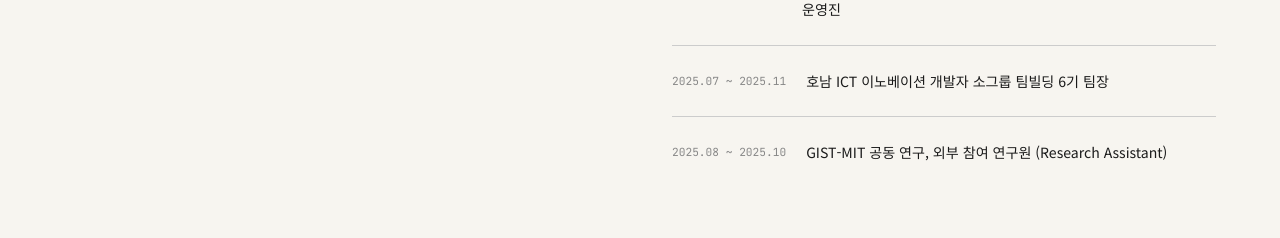
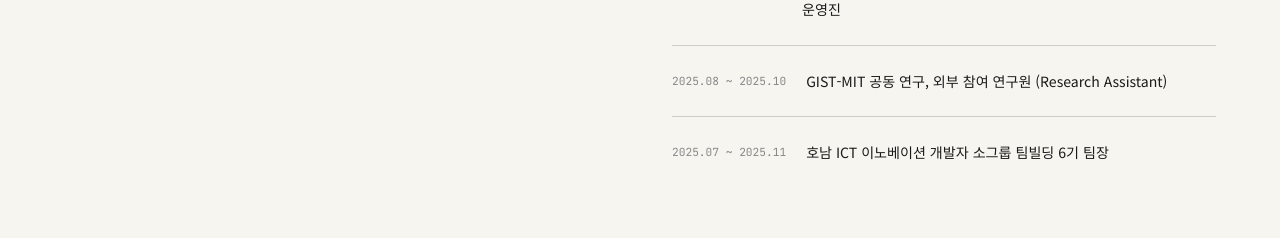
Before and after one commit to Terra0305/portfolio-parkseongmin, a React (Vite) app in the folder client/: page / in a window 1280 px wide. Shown: the part 1386-1624 px from the top of the page. Built offline with nearby package versions, Linux system fonts and the light colour scheme.

Commit message:
줄바꿈 해결

```diff
--- a/client/src/App.tsx
+++ b/client/src/App.tsx
@@ -212,8 +212,8 @@
                 { period: '2026.07 ~ 진행중', desc: '초등학생 대상 아두이노 코딩 교육 강사' },
                 { period: '2026.07 ~ 진행중', desc: 'ICT 빌드업 캠프 팀장' },
                 { period: '2026.04', desc: '조선대학교 SW중심대학사업단 2026 교내 Codeforces 경진대회 학생 운영진' },
+                { period: '2025.08 ~ 2025.10', desc: 'GIST-MIT 공동 연구, 외부 참여 연구원 (Research Assistant)' },
                 { period: '2025.07 ~ 2025.11', desc: '호남 ICT 이노베이션 개발자 소그룹 팀빌딩 6기 팀장' },
-                { period: '2025.08 ~ 2025.10', desc: 'GIST-MIT 공동 연구, 외부 참여 연구원 (Research Assistant)' },
               ]} />
             </div>
           </div>
@@ -230,7 +230,7 @@
       {items.map((item, i) => (
         <div key={i} className={`award-card reveal reveal-delay-${i + 1}`} style={{ display: 'flex', gap: '1.25rem', alignItems: 'flex-start' }}>
           <span style={{ fontFamily: "'JetBrains Mono',monospace", fontSize: '0.7rem', color: 'var(--gray-text)', whiteSpace: 'nowrap', minWidth: '110px', paddingTop: '0.15rem' }}>{item.period}</span>
-          <span style={{ fontSize: '0.88rem', lineHeight: 1.6 }}>{item.desc}</span>
+          <span className="info-list-desc" style={{ fontSize: '0.88rem', lineHeight: 1.6 }}>{item.desc}</span>
         </div>
       ))}
     </div>
--- a/client/src/index.css
+++ b/client/src/index.css
@@ -188,6 +188,12 @@
   padding: 1.5rem 0;
 }
 
+.info-list-desc {
+  min-width: 0;
+  word-break: keep-all;
+  overflow-wrap: break-word;
+}
+
 /* ─── Contact Link ────────────────────────────────── */
 .contact-link {
   display: inline-flex;
```
